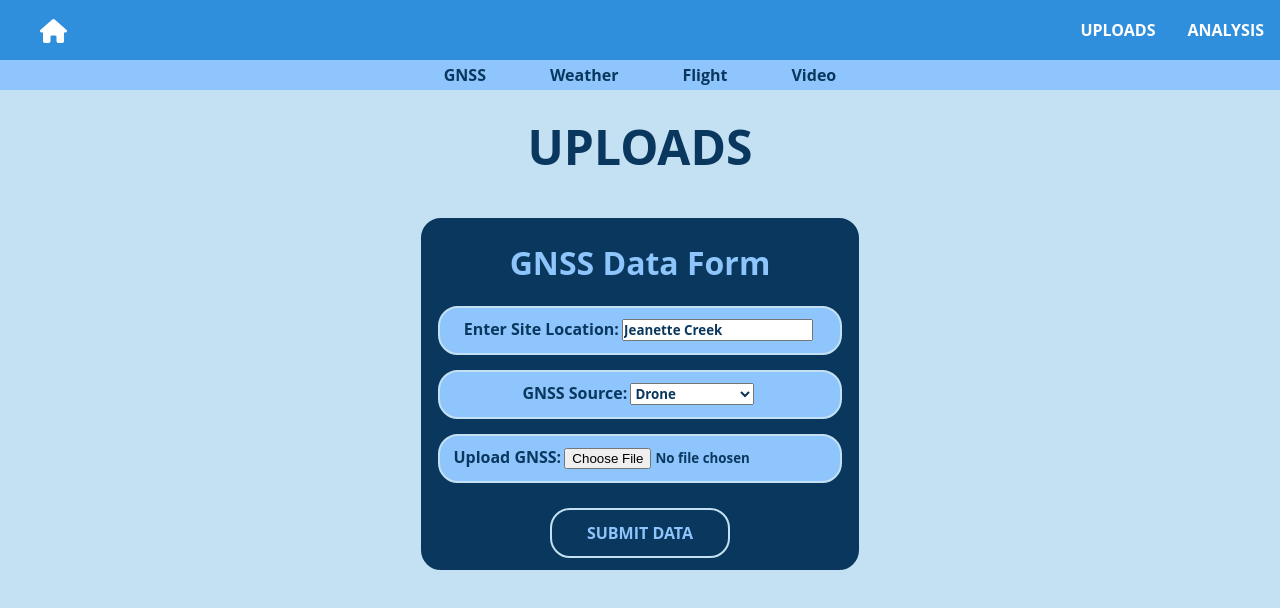
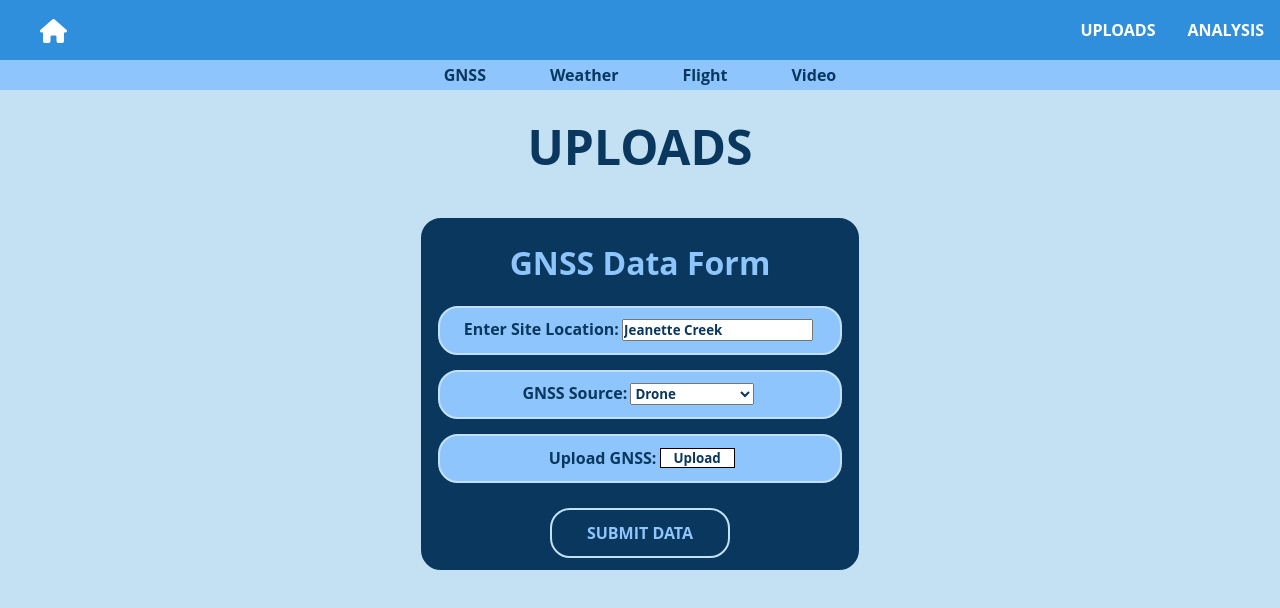
Before and after one commit to luke-redwine-sudo/GNSS-Reflectometry-Service, a React (Create React App) app in the folder frontend/: page /uploads in a window 1280 px wide. Shown: the top 608 px of the page. Built offline with nearby package versions, Linux system fonts and the light colour scheme.

Commit message:
Backend recieves filename and contents

```diff
--- a/frontend/package.json
+++ b/frontend/package.json
@@ -12,7 +12,8 @@
     "react-scripts": "5.0.1",
     "web-vitals": "^2.1.4",
     "datetime-picker": "0.6.0",
-    "axios":"1.6.2"
+    "axios":"1.6.2",
+    "react-dropzone": "14.2.3"
   },
   "scripts": {
     "start": "react-scripts start",
--- a/frontend/src/components/FileInput.js
+++ b/frontend/src/components/FileInput.js
@@ -4,10 +4,9 @@ function FileInput(props){
 
     return (
         <div class="fileinputwrapper">
-            <label class="filecomponent" for={props.inputname}>Upload {props.inputname}:
-                <input class="filecomponent" type="file" id={props.name} accept={props.filetype} name={props.name} value={props.value} onChange={(e)=>{props.onChange(e)}}/>
-            </label>
-            </div>
+            <label class="filecomponent" for={props.inputname}>Upload {props.inputname}:</label>
+            <button class="filebutton" type="button" id={props.name} accept={props.filetype} name={props.name} value={props.value} onClick={props.onClick}>Upload</button>
+        </div>
     );
 
 }
--- a/frontend/src/components/GNSSDataForm.js
+++ b/frontend/src/components/GNSSDataForm.js
@@ -1,4 +1,5 @@
 import { useState } from 'react';
+import { useDropzone } from 'react-dropzone'
 import ReactDOM from 'react-dom/client';
 import axios from 'axios';
 
@@ -13,8 +14,23 @@ import './components_css/GNSSDataForm.css'
 
 function GNSSDataForm() {
 
-    const [formData, setFormData] = useState({location: "Jeanette Creek",source: "Drone",data: ""});
+    const [formData, setFormData] = useState({location: "Jeanette Creek",source: "Drone",data: null, dataFileName:""});
     const [uploadedFileURL, setUploadedFileURL] = useState(null);
+
+    const { getRootProps, getInputProps, open } = useDropzone({
+        className: "dropzone",
+        noClick: true,
+        noKeyboard: true,
+        accept: {
+            "23o/plain": [".23o"],
+        },
+        onDrop: (acceptedFile) => {
+            acceptedFile.forEach((file) => {
+                setFormData((prevFormData) => ({ ...prevFormData, ["data"]: file }));
+                setFormData((prevFormData) => ({ ...prevFormData, ["dataFileName"]: file.name }));
+            })
+        },
+    });
 
     const handleChange = (event) => {
         const { name, value } = event.target;
@@ -22,12 +38,12 @@ function GNSSDataForm() {
     };
 
     const handleSubmit = async (event) => {
-        alert(`Data: ${formData.data}`);
         event.preventDefault();
 
         // Create FormData object and append data
         const formDataToSend = new FormData();
         formDataToSend.append('data', formData.data);
+        formDataToSend.append('dataFileName', formData.dataFileName);
         formDataToSend.append('source', formData.source);
         formDataToSend.append('location', formData.location);
 
@@ -61,7 +77,7 @@ function GNSSDataForm() {
                 <h1>GNSS Data Form</h1>
                 <LocationTextInput name="location" value={formData.location} onChange={handleChange}/>
                 <GNSSSelector name="source" value={formData.source} onChange={handleChange} />
-                <FileInput name="data" value={formData.data} onChange={handleChange} inputname={"GNSS"} filetype={".23O"}/>
+                <FileInput name="data" value={formData.data} onClick={open} inputname="GNSS" filetype=".23O"/>
                 <UploadSubmitButton />
             </form>
         </div>
--- a/frontend/src/components/components_css/FileInput.css
+++ b/frontend/src/components/components_css/FileInput.css
@@ -15,3 +15,13 @@
     color: #0A375D;
     margin: 0.5rem 0.2rem;
 }
+
+.filebutton {
+    border: 1px solid #000;
+    height: 20px;
+    width: 75px;
+    background-color: #fff;
+    color: #0A375D;
+    font-weight: bold;
+    margin: 0.5rem 0rem;
+}
```
Also changed, not shown: 1 other file (tests, documents, lock files or other folders).
